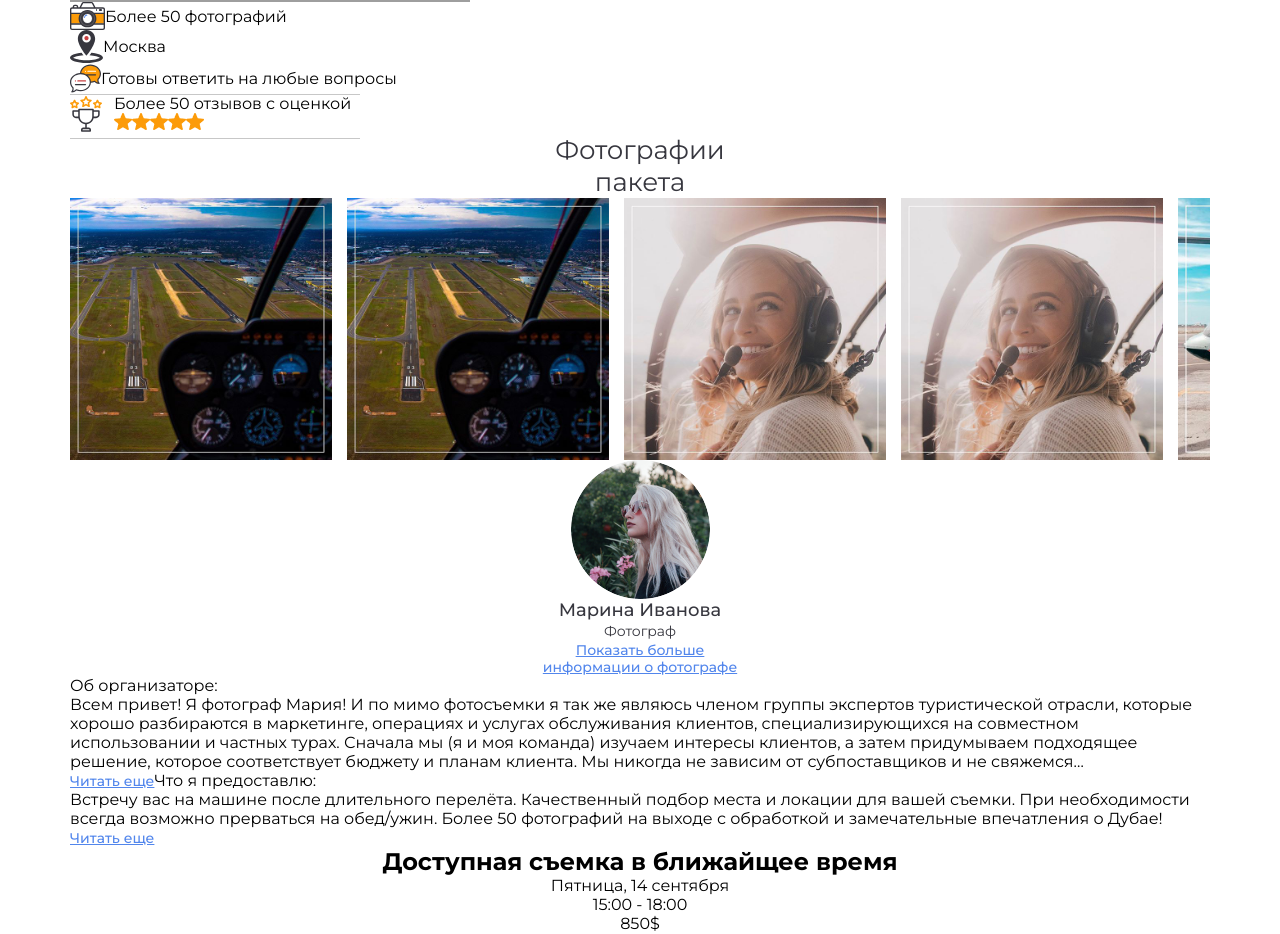
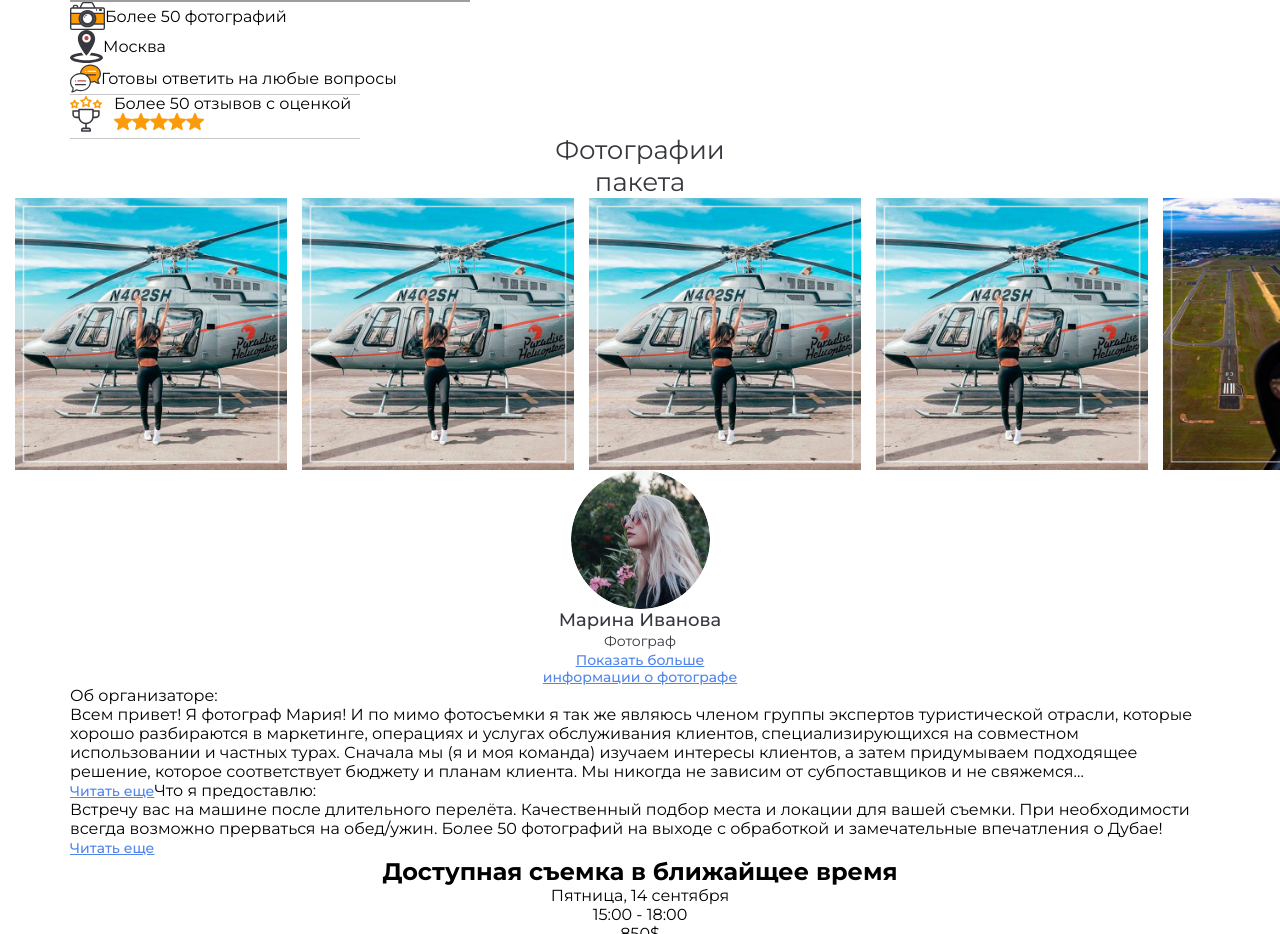
Before and after one commit to 8807010/HELYFLY, a React (Create React App) app: page / in a window 1280 px wide. Shown: the part 2078-3012 px from the top of the page. Built offline with nearby package versions, Linux system fonts and the light colour scheme; grey boxes are pictures that could not be loaded.

Commit message:
review code

```diff
--- a/src/components/blocks/package/Package.js
+++ b/src/components/blocks/package/Package.js
@@ -11,12 +11,14 @@ function Package() {
         <div className={s.container}>
             <h2 className={s.title}>Фотографии пакета</h2>
                 <div className={s.packageSlider}>
+                    <img className={s.packageImg} src={packagePhotoHely} alt="PhotoHely"/>
+                    <img className={s.packageImg} src={packagePhotoHely} alt="PhotoHely"/>
+                    <img className={s.packageImg} src={packagePhotoHely} alt="PhotoHely"/>
+                    <img className={s.packageImg} src={packagePhotoHely} alt="PhotoHely"/>
                     <img className={s.packageImg} src={packagePhotoEarth} alt="PhotoEarth"/>
                     <img className={s.packageImg} src={packagePhotoEarth} alt="PhotoEarth"/>
                     <img className={s.packageImg} src={packagePhotoGirl} alt="PhotoGirl"/>
                     <img className={s.packageImg} src={packagePhotoGirl} alt="PhotoGirl"/>
-                    <img className={s.packageImg} src={packagePhotoHely} alt="PhotoHely"/>
-                    <img className={s.packageImg} src={packagePhotoHely} alt="PhotoHely"/>
                     <img className={s.packageImg} src={packagePhotoKiss} alt="PhotoKiss"/>
                     <img className={s.packageImg} src={packagePhotoKiss} alt="PhotoKiss"/>
                 </div>
--- a/src/components/blocks/package/Package.module.scss
+++ b/src/components/blocks/package/Package.module.scss
@@ -3,7 +3,6 @@
 
 
     .container {
-        @extend %container;
         .title {
             @include text(26px, 400, 32px);
             color: $textColor;
@@ -11,23 +10,19 @@
             width: 260px;
             margin: 0 auto;
         }
-
         .packageSlider {
             overflow-x: scroll;
             max-width: 100%;
             display: flex;
             flex: 1 0 80%;
-
         }
-
         .packageImg {
-            width: 277px;
-            height: 185px;
+            width: 287px;
+            // height: 185px;
             object-fit: cover;
             // width: 100%;
             height: 100%;
-            padding-right: 15px;
-
+            padding: 0 0 0 15px;
         }
 
     }
```
